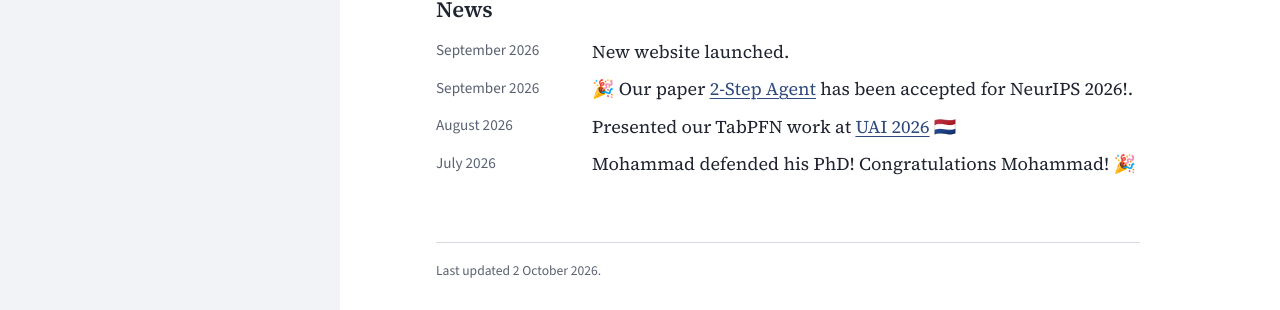
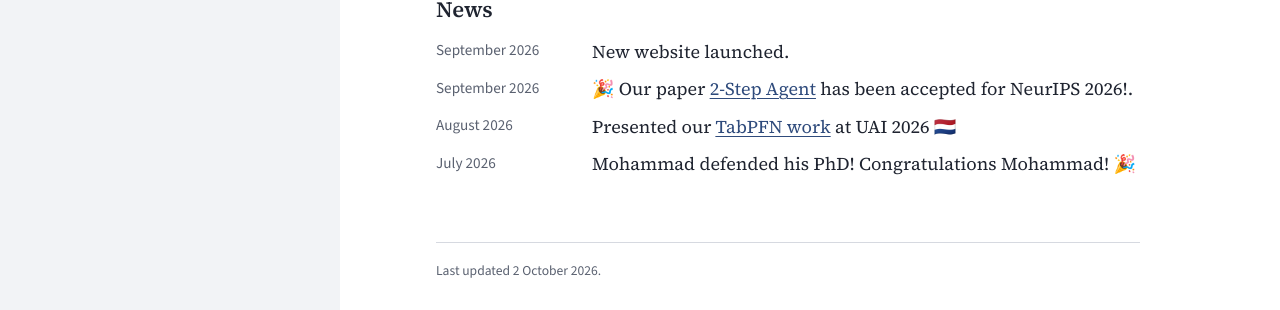
Before and after one commit to Giovannicina/giovannicina.github.io, a Jekyll site: the page built from index.md, in a window 1280 px wide and 1107 px high. Shown: the part 777-1087 px from the top of the window. Built offline with Jekyll 4.4.1, drawn with Linux system fonts in a browser that asks for light colours; some of the changed lines change nothing that is shown.

Commit message:
Update news.yml

```diff
--- a/_data/news.yml
+++ b/_data/news.yml
@@ -5,6 +5,6 @@
 - date: 2026-09-24
   text: New website launched.
 - date: 2026-08-17
-  text: "Presented our TabPFN work at [UAI 2026](https://www.auai.org/uai2026/) 🇳🇱"
+  text: "Presented our [TabPFN work](https://arxiv.org/abs/2603.10254) at UAI 2026 🇳🇱"
 - date: 2026-07-03
   text: Mohammad defended his PhD! Congratulations Mohammad! 🎉
```
